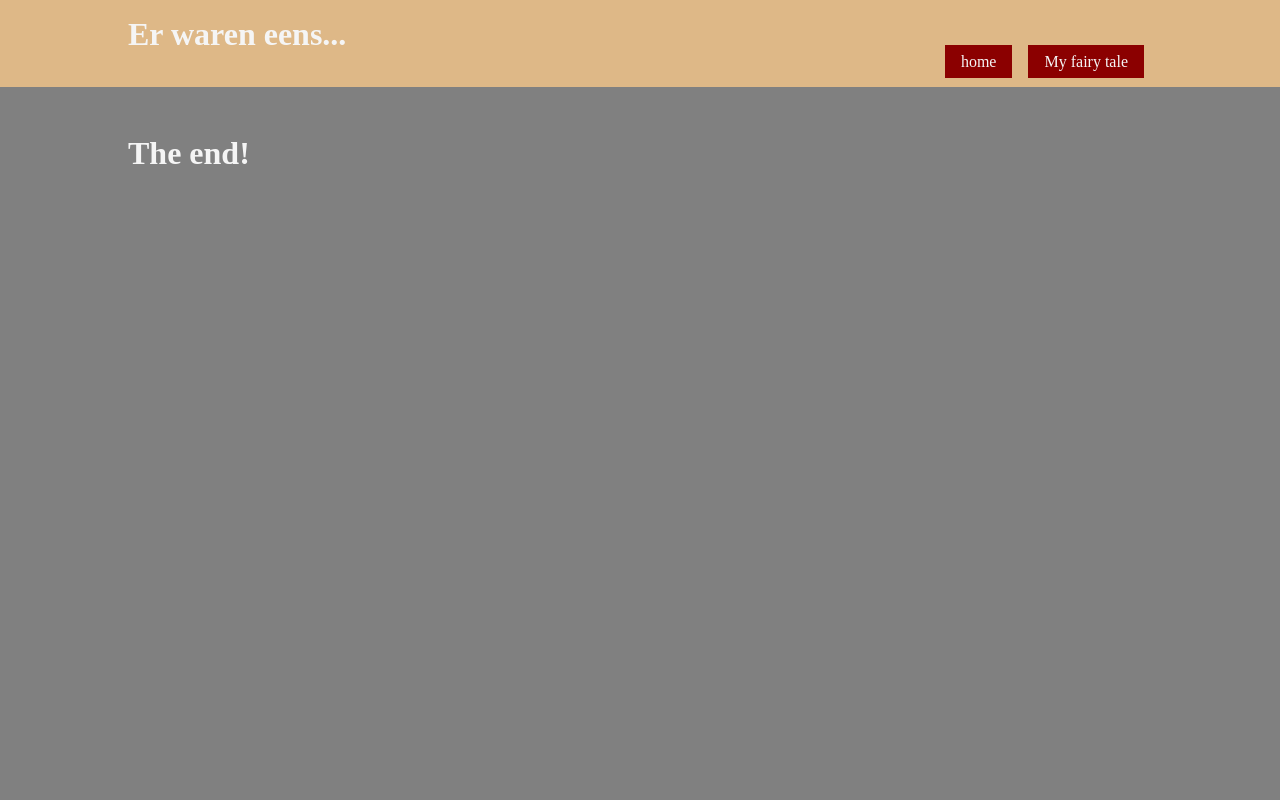
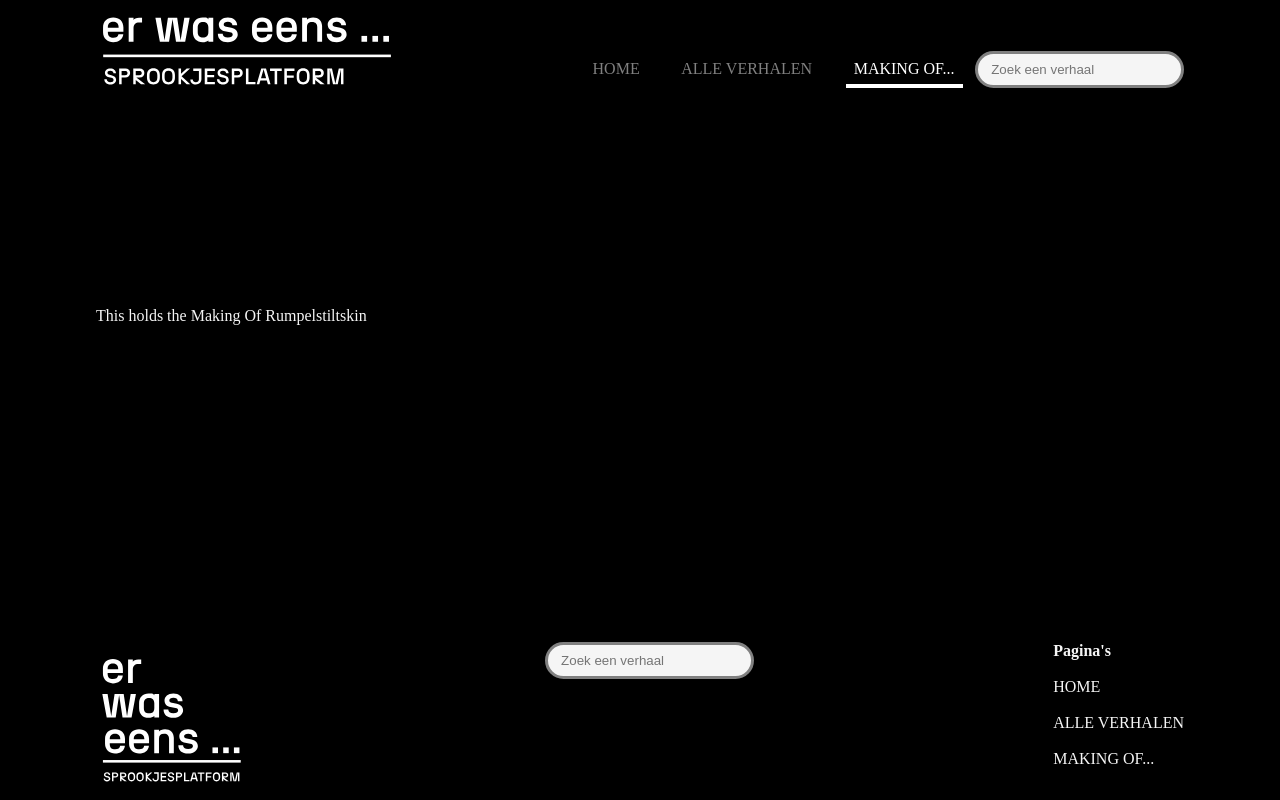
Before and after one commit to JG-exe/frontend_sprookje_copy, a React (Vite) app: page /MakingOf in a window 1280 px wide. Built offline with nearby package versions, Linux system fonts and the light colour scheme.

Commit message:
feat: worked out header and footer

```diff
--- a/src/App.jsx
+++ b/src/App.jsx
@@ -2,8 +2,9 @@ import "./css/App.css";
 import Header from "./Header";
 import Footer from "./Footer";
 import { BrowserRouter, Routes, Route } from "react-router";
-import Rumpelstiltskin from "./pages/Rumpelstiltskin";
+import MakingOf from "./pages/MakingOf";
 import Home from "./pages/Home";
+import All from "./pages/All";
 
 function App() {
   return (
@@ -13,11 +14,12 @@ function App() {
         <div className="ctx">
           <Routes>
             <Route path="/" element={<Home />} />
-            <Route path="/Rumpelstiltskin" element={<Rumpelstiltskin />} />
+            <Route path="/all" element={<All />} />
+            <Route path="/MakingOf" element={<MakingOf />} />
           </Routes>
         </div>
+        <Footer />
       </BrowserRouter>
-      <Footer />
     </>
   );
 }
--- a/src/Footer.jsx
+++ b/src/Footer.jsx
@@ -1,9 +1,33 @@
+import { Link, NavLink } from "react-router";
+
 function Footer() {
-	return (
-		<div className="ctx">
-			<h1>The end!</h1>
-		</div>
-	);
+  return (
+    <footer>
+      <div className="ctx flexRowSpaceBetween">
+        <img src="../assets/erWasEensLogosqr.svg" id="footerLogo" />
+        <input
+          type="search"
+          name="search"
+          id="search"
+          placeholder="Zoek een verhaal"
+        />
+        <div className="links">
+          <h4>Pagina's</h4>
+          <ul className="nav">
+            <Link to="/">
+              <li>home</li>
+            </Link>
+            <Link to="/All">
+              <li>alle verhalen</li>
+            </Link>
+            <Link to="/MakingOf">
+              <li>Making of...</li>
+            </Link>
+          </ul>
+        </div>
+      </div>
+    </footer>
+  );
 }
 
 export default Footer;
--- a/src/Header.jsx
+++ b/src/Header.jsx
@@ -1,19 +1,37 @@
-import { Link } from "react-router";
+import { Link, NavLink } from "react-router";
 
 function Header() {
+  const navLinks = [
+    { href: "/", label: "home" },
+    { href: "/All", label: "alle verhalen" },
+    { href: "/MakingOf", label: "making of..." },
+  ];
   return (
     <>
       <header>
-				<div className="ctx">
-					<h1>Er waren eens...</h1>
+        <div className="ctx flexRowSpaceBetween">
+          <Link to="/">
+            <img src="../assets/erWasEensLogoRect.svg" id="headerLogo" />
+          </Link>
           <nav>
-						<ul>
-							<Link to="/">
+            <ul className="nav">
+              <NavLink to="/">
                 <li>home</li>
-							</Link>
-							<Link to="/Rumpelstiltskin">
-								<li>My fairy tale</li>
-							</Link>
+              </NavLink>
+              <NavLink to="/All">
+                <li>alle verhalen</li>
+              </NavLink>
+              <NavLink to="/MakingOf">
+                <li>Making of...</li>
+              </NavLink>
+              <li>
+                <input
+                  type="search"
+                  name="search"
+                  id="search"
+                  placeholder="Zoek een verhaal"
+                />
+              </li>
             </ul>
           </nav>
         </div>
--- a/src/css/App.css
+++ b/src/css/App.css
@@ -4,8 +4,14 @@
 
 body {
   margin: 0;
-  background-color: grey;
+  background-color: black;
   color: whitesmoke;
+}
+
+#root {
+  display: flex;
+  flex-direction: column;
+  min-height: 100dvh;
 }
 
 header h1 {
@@ -14,31 +20,93 @@ header h1 {
 
 header {
   margin-bottom: 3rem;
-  background-color: burlywood;
+  background-color: black;
   width: 100%;
-  height: 100%;
-  padding: 1rem 0 1rem;
+  height: 100px;
+}
+
+.flexRowSpaceBetween {
+  display: flex;
+  flex-direction: row;
+  justify-content: space-between;
 }
 
 nav {
-  ul {
-    padding: 0;
+  margin: auto 0 1rem;
+  ul.nav {
     text-align: right;
+
     a {
-      text-decoration: none;
-      color: whitesmoke;
+      color: gray;
+      margin: 0 0.8rem;
+      transition: all 0.1s ease-in-out;
+      transform: all 0.1s ease-in-out;
+
+      &.active {
+        border-bottom: 0.3rem solid white;
+        color: white;
+      }
+
+      &:hover {
+        border-bottom: 0.1rem solid whitesmoke;
+        padding-bottom: 0.4rem;
+      }
     }
+
     li {
       display: inline;
-      list-style: none;
-      padding: 0.5rem 1rem;
-      margin: 0 0.5rem;
-      background-color: darkred;
+      vertical-align: middle;
     }
   }
 }
 
+ul.nav {
+  padding: 0;
+  width: fit-content;
+
+  a {
+    text-decoration: none;
+    color: whitesmoke;
+    padding: 0.5rem 0.5rem;
+    text-transform: uppercase;
+
+    &:hover {
+      color: whitesmoke;
+    }
+  }
+
+  li {
+    list-style: none;
+  }
+}
+
+input[type="search"] {
+  background-color: whitesmoke;
+  border: 0.2rem solid gray;
+  border-radius: 10rem;
+  padding: 0.5rem 0.8rem;
+  height: fit-content;
+}
+
+/* todo: edit highlight when selected/typing here */
+/* input[type="search"] {} */
+
 .ctx {
-  width: 80vw;
+  width: 85vw;
   margin: auto;
 }
+
+#headerLogo {
+  height: 100px;
+  width: auto;
+}
+
+footer {
+  margin-top: auto;
+  padding-bottom: 0.5rem;
+}
+
+#footerLogo {
+  width: 150px;
+  height: auto;
+}
--- /dev/null
+++ b/src/pages/All.jsx
@@ -0,0 +1,5 @@
+function All() {
+  return <p>This holds all tales</p>;
+}
+
+export default All;
--- /dev/null
+++ b/src/pages/MakingOf.jsx
@@ -0,0 +1,5 @@
+function MakingOf() {
+  return <p>This holds the Making Of Rumpelstiltskin</p>;
+}
+
+export default MakingOf;
--- a/src/pages/Rumpelstiltskin.jsx
+++ /dev/null
@@ -1,5 +0,0 @@
-function Rumpelstiltskin() {
-	return <p>This is the fairytale page</p>;
-}
-
-export default Rumpelstiltskin;
```
Also changed, not shown: public/assets/erWasEensLogoRect.svg (added), public/assets/erWasEensLogosqr.svg (added). Lines whose indentation alone changed are shown as unchanged.
